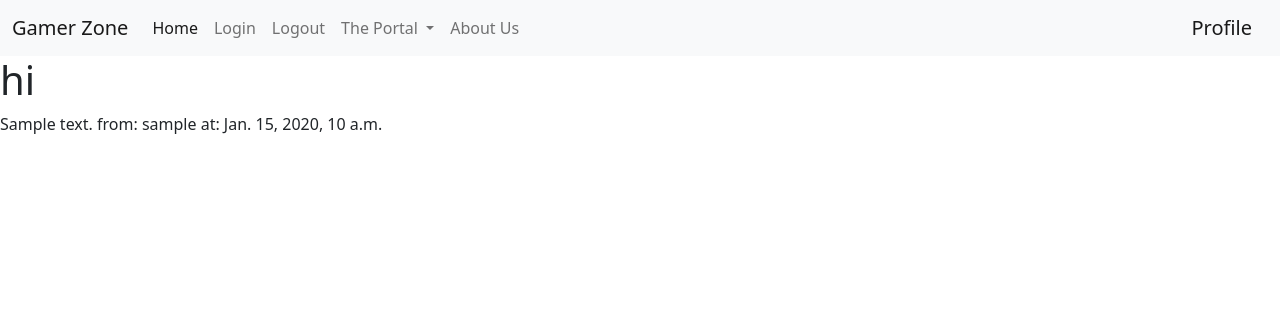
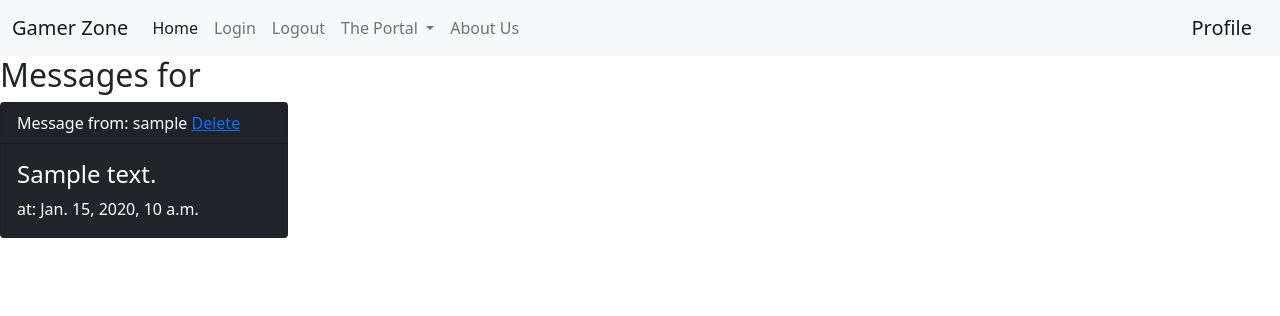
Before and after one commit to Jacob-Short/Q4-Capstone, a Django app: page /user/1/messages in a window 1280 px wide. Shown: the top 316 px of the page. Run offline with Django 3.2, Linux system fonts and the light colour scheme; tables that the repository leaves empty hold one stand-in row (values such as "Sample post").

Commit message:
Styled messages. User can delete messages. Updated redirect responses

```diff
--- a/accounts/views.py
+++ b/accounts/views.py
@@ -6,6 +6,7 @@
 from django.shortcuts import redirect, render, reverse
 from accounts.forms import LoginForm, PostForm, SignupForm
 from accounts.models import MyUser
+from message.models import Message
 from django.shortcuts import HttpResponseRedirect, render, reverse, redirect
 
 
@@ -66,7 +67,8 @@
     def get(self, request, id):
         template = 'profile.html'
         user = MyUser.objects.get(id=id)
-        context = {'user': user}
+        messages = Message.objects.filter(recipient=user)
+        context = {'user': user, 'messages': messages}
         # breakpoint()
         return render(request, template, context)
 
--- a/message/urls.py
+++ b/message/urls.py
@@ -3,5 +3,6 @@
 
 urlpatterns = [
     path('message/user/<int:id>', views.MessageView, name='message'),
-    path('user/<int:id>/messages', views.UserMessages, name='usermessages')
+    path('user/<int:id>/messages', views.UserMessages, name='usermessages'),
+    path('delete/message/<int:id>', views.DeleteMessage, name='deletemessage')
 ]
--- a/message/views.py
+++ b/message/views.py
@@ -16,7 +16,7 @@
                 recipient=recip
             )
 
-            return HttpResponseRedirect(reverse('homepage'))
+            return HttpResponseRedirect(reverse('profile', args=(id,)))
     form = AddTextForm()
     return render(req, 'generic_form.html', {'form': form})
 
@@ -24,3 +24,9 @@
     user = MyUser.objects.get(id=id)
     user_messages = Message.objects.filter(recipient=user)
     return render(req, 'messages.html', {'user_messages': user_messages})
+
+def DeleteMessage(req, id):
+    del_message = Message.objects.get(id=id)
+    user_id = req.user.id
+    del_message.delete()
+    return HttpResponseRedirect(reverse('usermessages', args=(user_id,)))
--- a/templates/messages.html
+++ b/templates/messages.html
@@ -1,10 +1,27 @@
+
 {% extends 'base.html' %}
-{% block content %}
-<h1>hi</h1>
-{% for item in user_messages %}
-{{ item.message }}
-from: {{ item.author }}
-at: {{ item.date }}
-<br>
-{% endfor %}
-{% endblock %}
+<!DOCTYPE html>
+<html lang="en">
+  <head>
+    <meta charset="UTF-8" />
+    <meta http-equiv="X-UA-Compatible" content="IE=edge" />
+    <meta name="viewport" content="width=device-width, initial-scale=1.0" />
+    <title>User Detail</title>
+  </head>
+
+
+    {% block content %}
+    <h2>Messages for {{request.user.username}}</h2>
+
+    {% for item in user_messages %}
+    <div class="card text-white bg-dark mb-3" style="max-width: 18rem;">
+        <div class="card-header">Message from: {{ item.author }}  <a href='/delete/message/{{item.id}}'>Delete</a></div>
+        <div class="card-body">
+          <h4 class="card-title">{{ item.message }}</h4>
+          <p class="card-text">at: {{ item.date }}</p>
+        </div>
+    </div>
+    {% endfor %}
+    {% endblock %}
+  </body>
+</html>
--- a/templates/profile.html
+++ b/templates/profile.html
@@ -33,7 +33,7 @@
       <div class="card-body">
         <a href="/edit/{{user.id}}" class="card-link">Edit Profile</a>
         <a href="/message/user/{{user.id}}" class="card-link">Message</a>
-        <a href="/user/{{user.id}}/messages" class="card-link">Messages</a>
+        <a href="/user/{{user.id}}/messages" class="card-link">Messages({{messages.count}})</a>
       </div>
     </div>
     {% endblock %}
```
